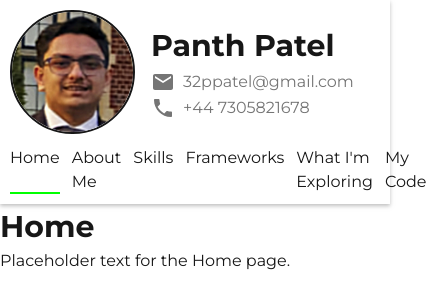
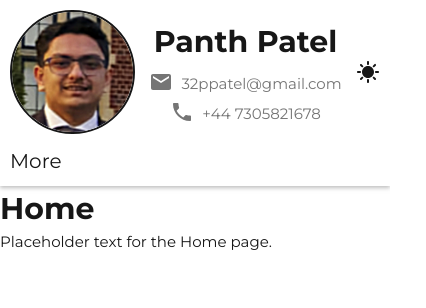
Before and after one commit to PP6464/my-portfolio-nextjs, a Next.js app: page / in a window 390 px wide. Shown: the top 308 px of the page, 426 px wide, since content can reach past the window. Built offline with nearby package versions, Linux system fonts and the light colour scheme.

Commit message:
start on responsive navbar

```diff
--- a/app/globals.css
+++ b/app/globals.css
@@ -5,8 +5,8 @@
     --foreground: #171717;
     --gray: #757575;
     --font-size-large: 30px;
-    --font-size-small: 8px;
-    --font-size-medium: 12px;
+    --font-size-small: 15px;
+    --font-size-medium: 20px;
 }
 
 @theme inline {
@@ -33,6 +33,14 @@ h1 {
     font-weight: bold;
 }
 
+h2 {
+    font-size: var(--font-size-medium);
+}
+
+p {
+    font-size: var(--font-size-small);
+}
+
 .grey {
     color: var(--gray);
 }
--- a/app/navbar.tsx
+++ b/app/navbar.tsx
@@ -1,11 +1,11 @@
-'use client'
+'use client';
 
 import { usePathname } from 'next/navigation';
 import Image from 'next/image';
 import Email from '@mui/icons-material/Email';
-import { Phone } from '@mui/icons-material';
+import { Phone, Sunny } from '@mui/icons-material';
 import Link from 'next/link';
-import React from 'react';
+import React, { useEffect, useState } from 'react';
 import './navbar.css';
 
 const navLinks = [
@@ -17,13 +17,40 @@ const navLinks = [
 	{ href: '/my-code', label: 'My Code' },
 ];
 
-export function Navbar() {
+function SmallNavbar() {
+	return (
+		<nav className={ 'flex flex-col gap-3' }
+				 style={ { padding: '10px', boxShadow: '0 2px 4px rgba(128, 128, 128, 0.5)' } }>
+			<div className={ 'flex items-center justify-between' }>
+				<Image className={ 'rounded-full border-2' }
+							 style={ { borderColor: 'var(--foreground)' } }
+							 src={ '/profile-pic.png' } alt="profile-pic" width={ 125 }
+							 height={ 125 }/>
+				<div className={ 'flex flex-col gap-1.5 items-center' }>
+					<h1>Panth Patel</h1>
+					<div className={ 'flex gap-2 items-center grey' }>
+						<Email/>
+						<p style={ { transform: 'translate(0px, 2px)' } }>32ppatel@gmail.com</p>
+					</div>
+					<div className={ 'flex gap-2 items-center grey' }>
+						<Phone/>
+						<p style={ { transform: 'translate(0px, 2px)' } }>+44 7305821678</p>
+					</div>
+				</div>
+				<Sunny/>
+			</div>
+			<h2>More</h2>
+		</nav>
+	);
+}
+
+function LargeNavbar() {
 	const pathname = usePathname();
 
 	return (
 		<nav className={ 'flex flex-col gap-3' }
 				 style={ { padding: '10px', boxShadow: '0 2px 4px rgba(128, 128, 128, 0.5)' } }>
-			<div className="flex items-center gap-4">
+			<div className={ 'flex items-center gap-4' }>
 				<Image className={ 'rounded-full border-2' }
 							 style={ { borderColor: 'var(--foreground)' } }
 							 src={ '/profile-pic.png' } alt="profile-pic" width={ 125 }
@@ -32,17 +59,17 @@ export function Navbar() {
 					<h1>Panth Patel</h1>
 					<div className={ 'flex gap-2 items-center grey' }>
 						<Email/>
-						<p>32ppatel@gmail.com</p>
+						<p style={ { transform: 'translate(0px, 2px)' } }>32ppatel@gmail.com</p>
 					</div>
 					<div className={ 'flex gap-2 items-center grey' }>
 						<Phone/>
-						<p>+44 7305821678</p>
+						<p style={ { transform: 'translate(0px, 2px)' } }>+44 7305821678</p>
 					</div>
 				</div>
 			</div>
 			<ul className="flex gap-3">
 				{ navLinks.map((link) => (
-					<li key={ link.href } data-selected={link.href === pathname}>
+					<li key={ link.href } data-selected={ link.href === pathname }>
 						<Link href={ link.href }>{ link.label }</Link>
 					</li>
 				)) }
@@ -50,3 +77,18 @@ export function Navbar() {
 		</nav>
 	);
 }
+
+export function Navbar() {
+	const [width, setWidth] = useState(0);
+
+	useEffect(() => {
+		const windowResizeListener = () => {
+			setWidth(window.innerWidth);
+		};
+		window.addEventListener('resize', windowResizeListener);
+	}, []);
+
+	return (
+		width < 1000 ? <SmallNavbar/> : <LargeNavbar/>
+	);
+}
```
